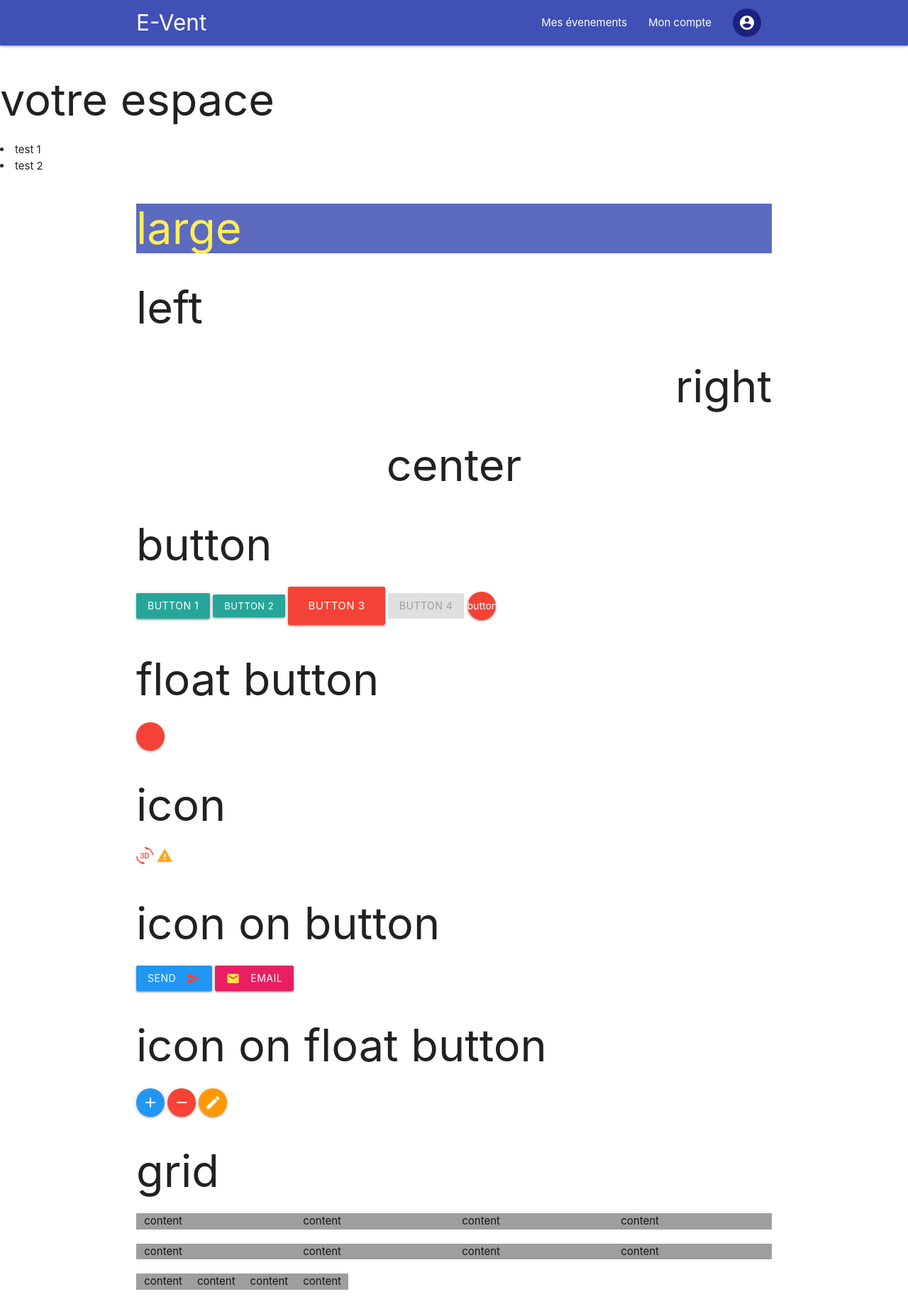
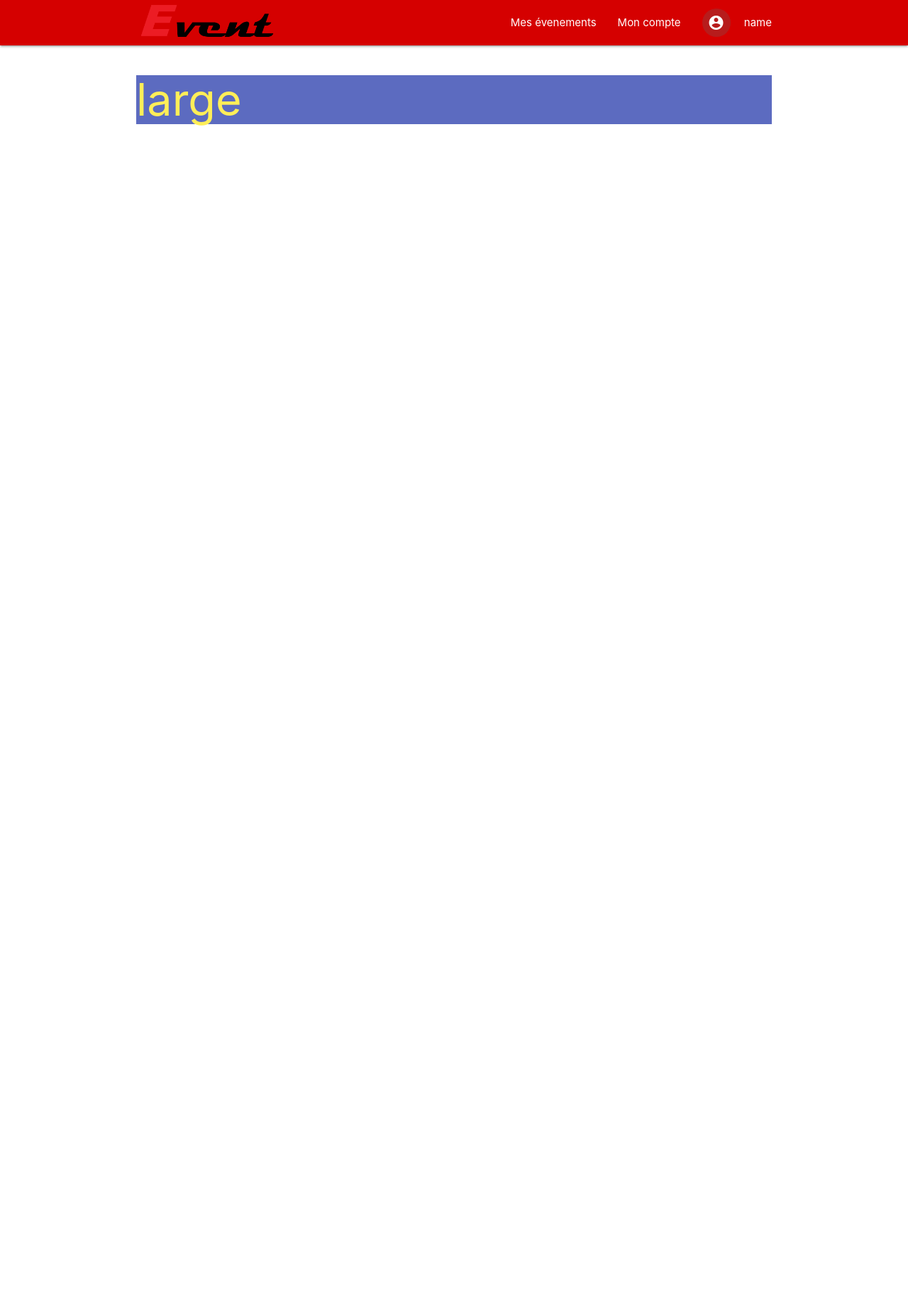
Before and after one commit to DaysukAM/E-vent, a Symfony app: template templates/user_space/index.html.twig in a window 1280 px wide. Shown: the whole page at 71% size. After the commit the page ends 177 px from the top, so only its background shows below. Run offline with Twig, Linux system fonts and the light colour scheme; the template is opened without the code that fills it, so the values that code supplies are empty; some libraries are stand-ins or nearby versions.

Commit message:
little fix

```diff
--- /dev/null
+++ b/public/CSS/style.css
@@ -0,0 +1,4 @@
+.logo-event{
+    padding: 5px;
+width: 200px;
+}
--- a/templates/baseback.html.twig
+++ b/templates/baseback.html.twig
@@ -5,7 +5,7 @@
     <script src="{{ asset('js/materialize.js') }}"></script>
     <!-- Compiled and minified CSS -->
     <link rel="stylesheet" href="https://cdnjs.cloudflare.com/ajax/libs/materialize/1.0.0/css/materialize.min.css">
-
+    <link type="text/css" rel="stylesheet" href="{{ asset('CSS/style.css') }}"/>
 
     <!--Import Google Icon Font-->
     <link href="https://fonts.googleapis.com/icon?family=Material+Icons" rel="stylesheet">
@@ -15,18 +15,23 @@
 </head>
 <body>
 
-    <nav class="nav-wrapper indigo">
+    <nav class="nav-wrapper red accent-4">
         <div class="container">
-            <a href="#" class="brand-logo">E-Vent</a>
+            <a href="#" class="brand-logo">
+
+                <img class="logo-event " src="{{ asset('img/logo-event.png') }}"/>
+            </a>
             <a href="#" class="sidenav-trigger" data-target="mobile-links">
                 <i class="material-icons">menu</i>
             </a>
         <ul class="right hide-on-med-and-down">
             <li><a href="{{ path('event') }}">Mes évenements</a> </li>
             <li><a href="#">Mon compte</a> </li>
-            <li><a href="#" class="btn-floating indigo darken-4 z-depth-0">
+            <li><a href="#" class="btn-floating red darken-4 z-depth-0">
                     <i class="material-icons">account_circle</i>
-                </a> </li>
+                </a>
+                <span>name</span>
+            </li>
         </ul>
         </div>
     </nav>
@@ -37,79 +42,13 @@
             </a> </li>
         <li><a href="#">Mes évenements</a> </li>
     </ul>
-    <h1>votre espace</h1>
-    <li> test 1 </li>
-    <li> test 2 </li>
 
     <div class="container">
         <h1 class="hide-on-med-and-down indigo lighten-1 yellow-text text-lighten-1">large</h1>
         <h1 class="hide-on-large-only hide-on-small-only indigo lighten-2 yellow-text text-lighten-2">medium</h1>
         <h1 class="hide-on-med-and-up indigo lighten-3 yellow-text text-lighten-3">thin</h1>
     </div>
-    <div class="container">
-        <h1 class="left-align">left</h1>
-        <h1 class="right-align">right</h1>
-        <h1 class="center-align">center</h1>
-    </div>
-    <div class="container" id="button-div">
-        <h1>button</h1>
-        <a href="#" class="btn waves-effect"> button 1</a>
-        <a href="#" class="btn-small"> button 2</a>
-        <a href="#" class="btn-large red waves-effect waves-light"> button 3</a>
-        <a href="#" class="btn disabled"> button 4</a>
-        <a href="#" class="btn-floating red "> button 5</a>
-        <h1>float button</h1>
-        <a href="#" class="btn-floating red pulse"></a>
-    </div>
-    <div class="container" id="icon-div">
-        <h1>icon</h1>
-        <i class="material-icons red-text">3d_rotation</i>
-        <i class="material-icons yellow-text text-darken-3">warning</i>
-        <i class=""></i>
-        <i class=""></i>
 
-        <h1>icon on button</h1>
-        <a href="#" class="btn blue">
-            <span>send</span>
-            <i class="material-icons red-text right">send</i>
-        </a>
-        <a href="#" class="btn pink waves-effect waves-light">
-            <span>Email</span>
-            <i class="material-icons yellow-text darken-3 left">email</i>
-        </a>
-
-        <h1>icon on float button</h1>
-        <a href="#" class="btn-floating blue pulse">
-            <i class="material-icons">add</i>
-        </a>
-        <a href="#" class="btn-floating red pulse">
-            <i class="material-icons">remove</i>
-        </a>
-        <a href="#" class="btn-floating orange pulse">
-        <i class="material-icons">edit</i>
-        </a>
-    </div>
-    <div class="container" id="grid">
-        <h1>grid</h1>
-        <div class="row">
-            <div class="col s3 grey">content</div>
-            <div class="col s3 grey">content</div>
-            <div class="col s3 grey">content</div>
-            <div class="col s3 grey">content</div>
-        </div>
-        <div class="row">
-            <div class="col s6 m3 grey">content</div>
-            <div class="col s6 m3 grey">content</div>
-            <div class="col s6 m3 grey">content</div>
-            <div class="col s6 m3 grey">content</div>
-        </div>
-        <div class="row">
-            <div class="col s12 m6 l1 grey">content</div>
-            <div class="col s12 m6 l1 grey">content</div>
-            <div class="col s12 m6 l1 grey">content</div>
-            <div class="col s12 m6 l1 grey">content</div>
-        </div>
-    </div>
 <script src="https://code.jquery.com/jquery-3.4.1.min.js"></script>
 <!-- Compiled and minified JavaScript -->
 <script src="https://cdnjs.cloudflare.com/ajax/libs/materialize/1.0.0/js/materialize.min.js"></script>
```
Also changed, not shown: public/img/Logo-event.png (added).
